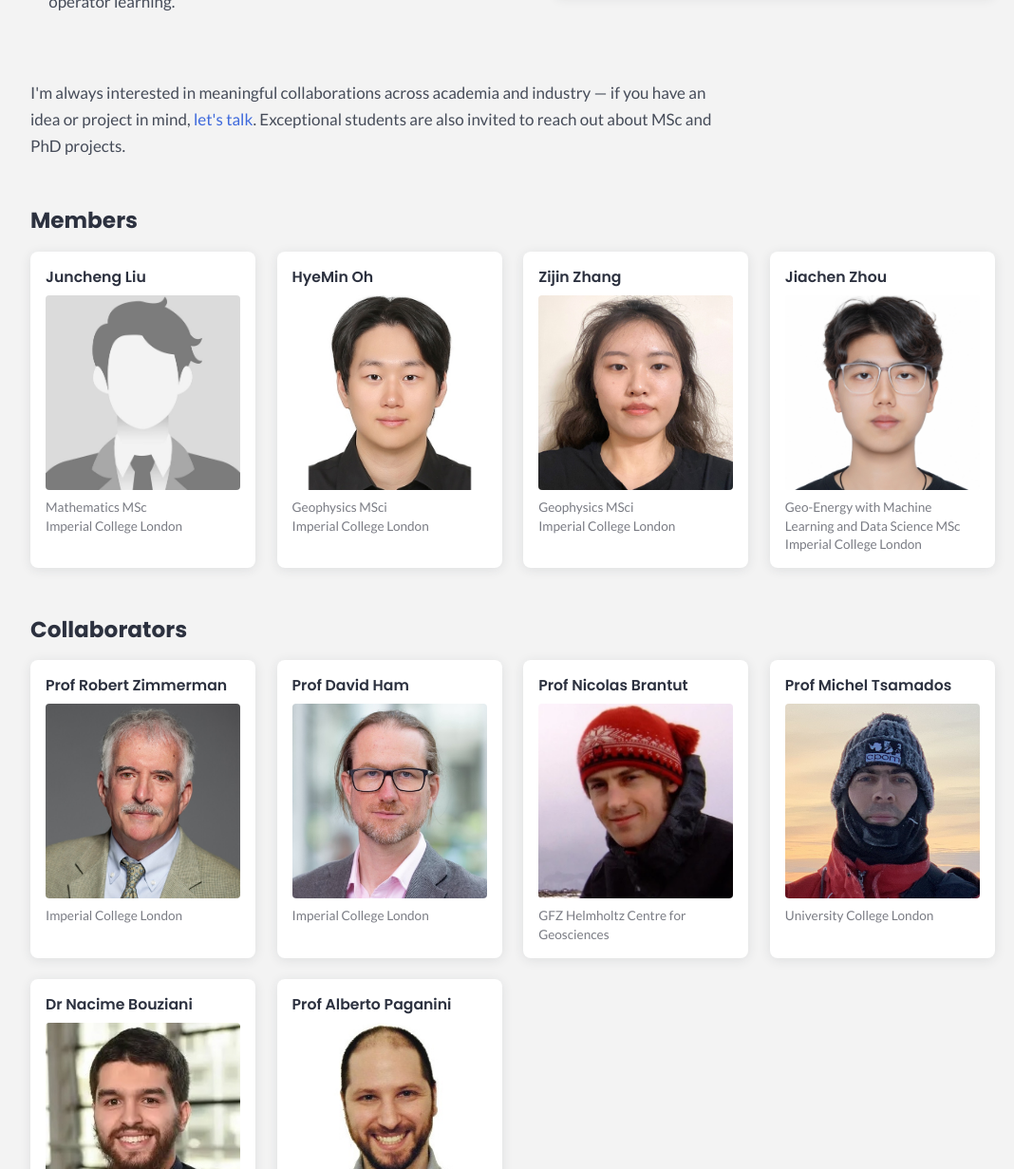
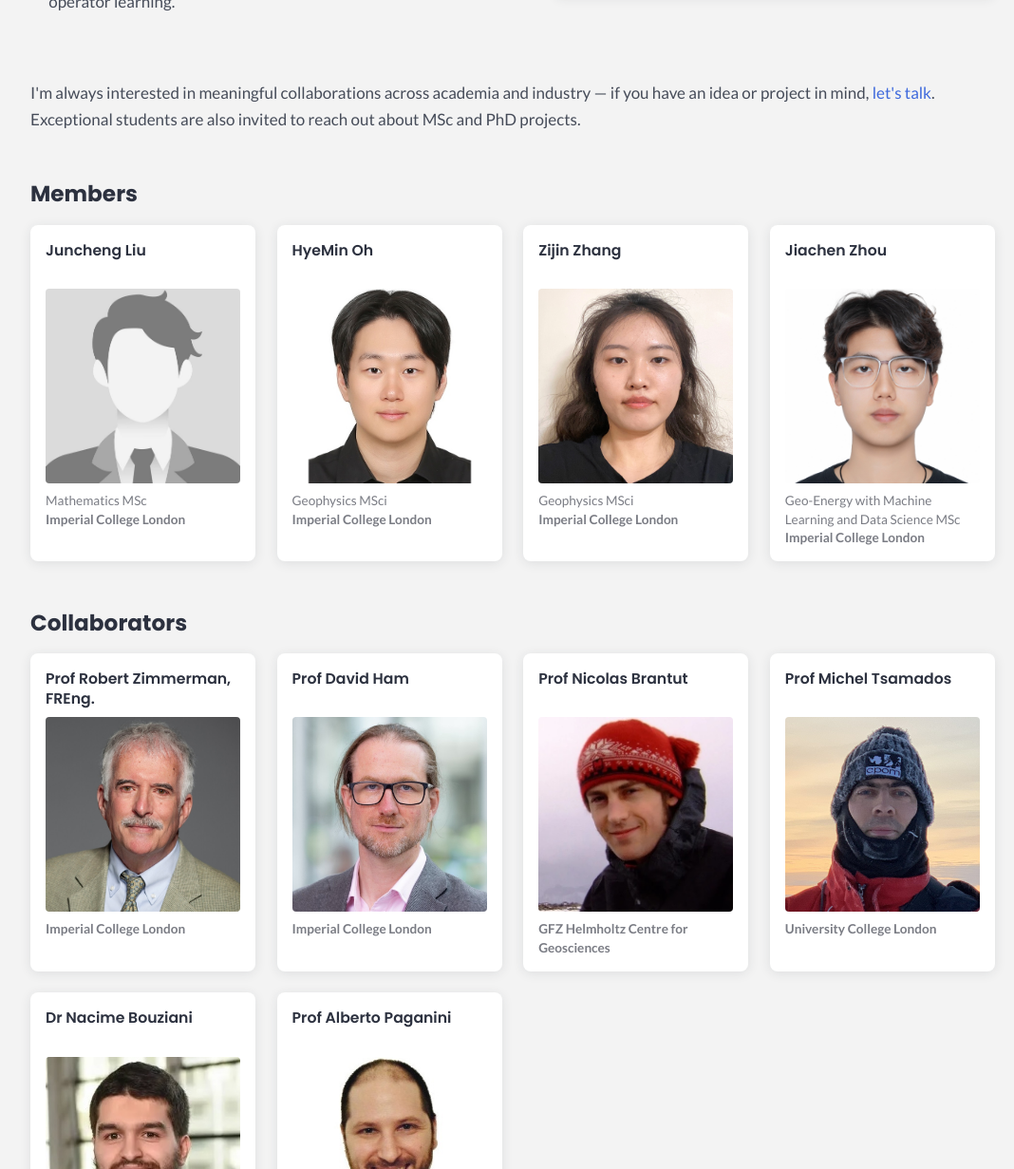
Before and after one commit to adofarsi/website-data, a Jekyll site: the page built from lab.html, in a window 1280 px wide and 1400 px high, scrolled down 411 px, cut to the strip 169-1400 px from the top of the window. Shown: the whole strip at 95% size, without its empty margins (100-1168 px from the left). Built offline with Jekyll 4.4.1, drawn with Linux system fonts in a browser that asks for light colours.

Commit message:
Teaching figures full width, card alignment, plain hero links
Teaching moves the two photos below the Visiting Researcher paragraph as a
two-up row that stacks on phones. People cards reserve two lines for the name
so photos align regardless of name length, and institutions are bold; Robert
Zimmerman gains an FREng. suffix via a new optional field. The lab
collaborations paragraph spans the full page width, and the homepage
institution links drop their bespoke styling to render like every other link.

```diff
--- a/_includes/person.html
+++ b/_includes/person.html
@@ -4,8 +4,8 @@
 {% assign photo = site.static_files | where: "path", photo_path | first %}
 {% if photo %}{% assign src = photo.path %}{% elsif include.person.gender == 'f' %}{% assign src = '/students/placeholder_female.jpg' %}{% else %}{% assign src = '/students/placeholder_man.jpg' %}{% endif %}
 <div class="person">
-  <div class="p-name">{% if include.prefix %}{{ include.prefix }} {% endif %}{{ include.person.name }} {{ include.person.surname }}</div>
+  <div class="p-name">{% if include.prefix %}{{ include.prefix }} {% endif %}{{ include.person.name }} {{ include.person.surname }}{% if include.person.suffix %}, {{ include.person.suffix }}{% endif %}</div>
   <img src="{{ src | relative_url }}" alt="{{ include.person.name }} {{ include.person.surname }}" loading="lazy">
   {% if include.subtitle %}<div class="p-meta">{{ include.subtitle }}</div>{% endif %}
-  <div class="p-meta">{{ include.person.institution }}</div>
+  <div class="p-meta p-inst">{{ include.person.institution }}</div>
 </div>
--- a/assets/css/main.css
+++ b/assets/css/main.css
@@ -183,8 +183,6 @@
 }
 .hero-model iframe { width: 100%; height: 100%; border: 0; display: block; }
 .hero-text p { line-height: 1.7; margin-bottom: 1.5em; }
-.hero-text .org-link { color: var(--heading); font-weight: 700; }
-.hero-text .org-link:hover { color: var(--blue); text-decoration: none; }
 @media (max-width: 760px) {
   .hero-grid { grid-template-columns: 1fr; gap: 1.5rem; }
   .hero-model { display: none; }
@@ -227,14 +225,17 @@
   font-weight: 600;
   font-size: 0.98rem;
   line-height: 1.35;
+  /* reserve two lines so photos stay aligned whatever the name length */
+  min-height: 2.7em;
 }
 .person .p-meta { color: var(--muted); font-size: 0.85rem; line-height: 1.45; }
+.person .p-inst { font-weight: 700; }
 
 /* half-size cards (previous students) */
 .people-grid--sm { grid-template-columns: repeat(auto-fill, minmax(6.75rem, 1fr)); gap: 0.9rem; }
 .people-grid--sm .person { padding: 0.55rem 0.55rem 0.5rem; border-radius: 6px; }
 .people-grid--sm .person img { border-radius: 3px; margin-block: 0.4rem; }
-.people-grid--sm .p-name { font-size: 0.8rem; line-height: 1.3; }
+.people-grid--sm .p-name { font-size: 0.8rem; line-height: 1.3; min-height: 2.6em; }
 .people-grid--sm .p-meta { font-size: 0.7rem; line-height: 1.35; }
 
 @media (max-width: 640px) {
@@ -323,6 +324,9 @@
 .split { display: grid; grid-template-columns: 1.25fr 1fr; gap: 2.4rem; align-items: start; }
 @media (max-width: 700px) { .split { grid-template-columns: 1fr; gap: 1.2rem; } }
 
+.fig-row { display: grid; grid-template-columns: 1fr 1fr; gap: 1.4rem; margin-top: 1.8rem; }
+@media (max-width: 640px) { .fig-row { grid-template-columns: 1fr; gap: 1.2rem; } }
+
 figure { margin: 0 0 1.1rem; }
 figure img {
   width: 100%;
--- a/index.html
+++ b/index.html
@@ -13,11 +13,11 @@
     <div class="hero-text">
       <h1 class="sr-only">Ado Farsi</h1>
       <p>I'm a research fellow (co&#8209;investigator) at
-        <a class="org-link" href="https://www.ucl.ac.uk/">University College London</a> and a
+        <a href="https://www.ucl.ac.uk/">University College London</a> and a
         visiting researcher at
-        <a class="org-link" href="https://www.imperial.ac.uk/">Imperial College London</a>.
+        <a href="https://www.imperial.ac.uk/">Imperial College London</a>.
         Alongside my academic work, I'm also the co&#8209;founder of
-        <a class="org-link" href="{{ site.profiles.tanuki }}">Tanuki Technologies</a>.</p>
+        <a href="{{ site.profiles.tanuki }}">Tanuki Technologies</a>.</p>
       <p>My expertise lies in computational mechanics, particularly finite element (FEM)
         and discrete element (DEM) modelling, as well as machine learning (ML). I have
         been an invited speaker and session organiser at several international
--- a/json/collaborators.json
+++ b/json/collaborators.json
@@ -4,6 +4,7 @@
   "title": "Prof",
   "name": "Robert",
   "surname": "Zimmerman",
+  "suffix": "FREng.",
   "institution": "Imperial College London",
   "gender": "m",
   "current": "y"
--- a/lab.html
+++ b/lab.html
@@ -42,7 +42,7 @@
   </div>
 
   <section class="block">
-    <p class="intro">I'm always interested in meaningful collaborations across academia and
+    <p>I'm always interested in meaningful collaborations across academia and
       industry — if you have an idea or project in mind,
       <a href="{{ '/contact/' | relative_url }}">let's talk</a>. Exceptional students are
       also invited to reach out about MSc and PhD projects.</p>
--- a/teaching.html
+++ b/teaching.html
@@ -14,8 +14,6 @@
 
   <section class="block">
     <h3>Imperial College London and University College London</h3>
-    <div class="split">
-      <div>
     <p>I have taught a range of undergraduate and postgraduate courses at Imperial
       College London and UCL, including:</p>
     <ul>
@@ -31,8 +29,7 @@
       Science &amp; Engineering MSc, the Environmental Data Science and Machine Learning
       MSc, and the Geo&#8209;Energy with Machine Learning and Data Science MSc, and I have
       been main supervisor for more than 20 postgraduate students.</p>
-      </div>
-      <div>
+    <div class="fig-row">
       <figure>
         <img src="{{ '/images/teaching_field_trip.png' | relative_url }}" alt="Teaching slope stability analysis on a whiteboard to students during an engineering geology field practical" loading="lazy">
         <figcaption>Engineering geology field practical, Sardinia, Italy</figcaption>
@@ -41,7 +38,6 @@
         <img src="{{ '/images/teaching_seminar.jpg' | relative_url }}" alt="Lecturing Fourier analysis in a lecture theatre at Imperial College London" loading="lazy">
         <figcaption>Maths Methods 3, Imperial College London</figcaption>
       </figure>
-      </div>
     </div>
   </section>
 
```
Lines whose indentation alone changed are shown as unchanged.
